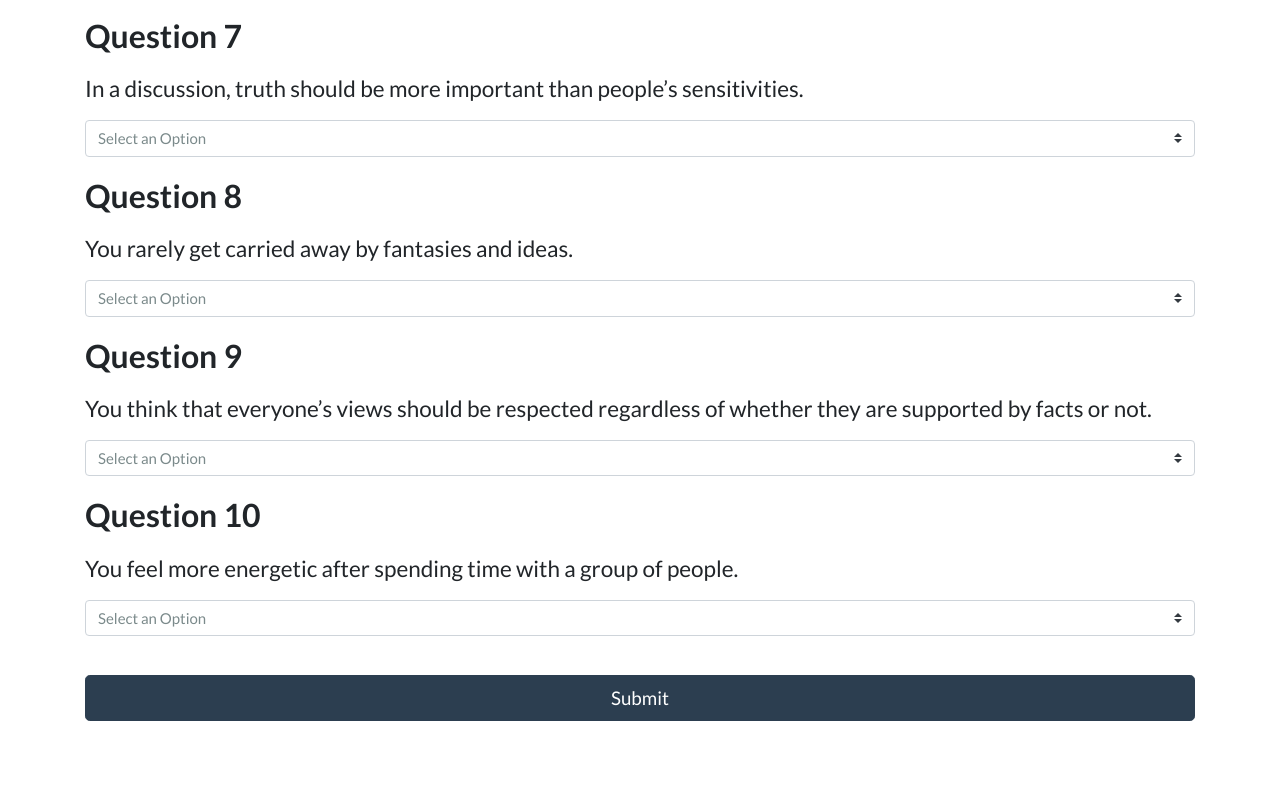
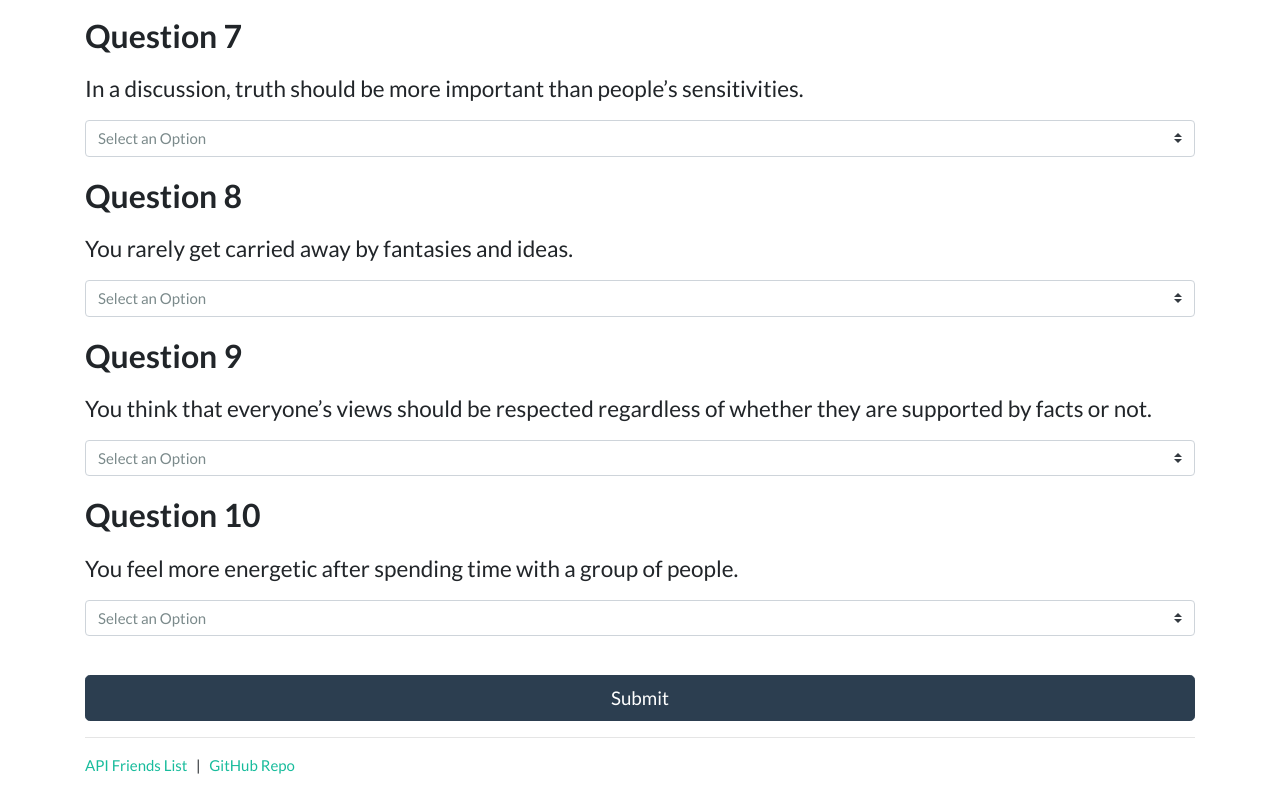
Before and after one commit to adishthapa/UNCBootcamp-HW13-Friend-Finder, a website: page app/public/survey.html in a window 1280 px wide. Shown: the part 1332-2124 px from the top of the page. Before the commit the page ends 2098 px from the top, so only its background shows below. Drawn offline with nearby package versions, Linux system fonts and the light colour scheme.

Commit message:
Finished implementing all of essential process for app

```diff
--- a/app/public/survey.html
+++ b/app/public/survey.html
@@ -170,8 +170,13 @@
 
                     </form>
 
-                    <br>
-                    <br>
+                    <hr>
+
+                    <div class="footer">
+                        <p>
+                            <a href="/api/friends">API Friends List</a>&nbsp;&nbsp;&nbsp;|&nbsp;&nbsp;&nbsp;<a href="https://github.com/adishthapa/UNCBootcamp-HW13-Friend-Finder">GitHub Repo</a>
+                        </p>
+                    </div>
 
                 </div>
             </div>
--- a/server.js
+++ b/server.js
@@ -10,8 +10,8 @@ app.use("/css", express.static(__dirname +"/app/public/css"));
 app.use("/images", express.static(__dirname + "/app/public/images"));
 app.use("/js", express.static(__dirname + "/app/public/js"));
 
+require(path.join(__dirname, '/app/routing/apiRoutes'))(app);
 require(path.join(__dirname, '/app/routing/htmlRoutes'))(app);
-require(path.join(__dirname, '/app/routing/apiRoutes'))(app);
 
 app.listen(PORT, function() {
     console.log("App listening on PORT " + PORT);
```
Also changed, not shown: app/public/home.html (+6 -0 lines), app/routing/htmlRoutes.js (+4 -4 lines).
